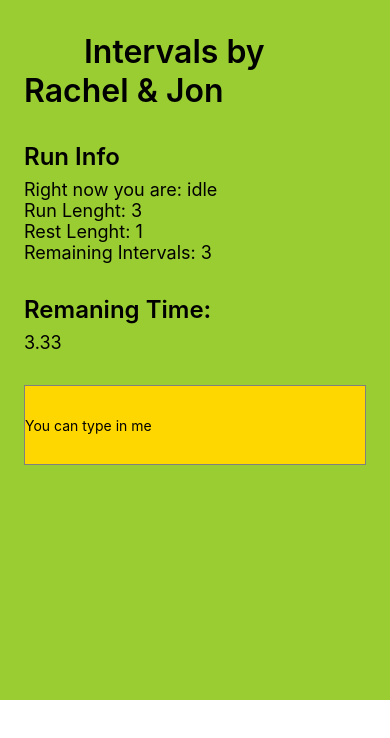
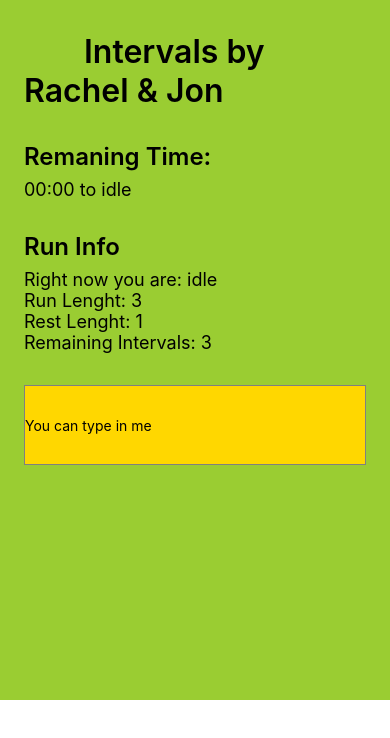
Before and after one commit to MustardJoe/IntervalsV2, a React Native app: screen / in a window 390 px wide. Shown: the top 738 px of the page. Built offline with nearby package versions, Linux system fonts and the light colour scheme; what react-native would draw is missing.

Commit message:
progess on countDownDisplay comp and internal app guts

```diff
--- a/App.js
+++ b/App.js
@@ -21,15 +21,39 @@ import {
 
 import {
   Colors,
-  ReloadInstructions,
 } from 'react-native/Libraries/NewAppScreen';
 
 import Header from './components/header/Header.js';
-import CountDownTimer from './components/countdowntimer/CountDownTimer.js';
+import CountDownDisplay from './components/countdowntimer/CountDownDisplay.js';
 import Dashboard from './components/dashboard/Dashboard.js';
 
-const App: () => React$Node = () => {
-  let fakeState = {
+const resetTimer = () => {
+  this.setState({
+    timerStart: 0,
+    timerTime: 0,
+  });
+};
+
+const startTimer = () => {
+  this.setState({
+    timerOn: true,
+    timerTime: this.state.timerTime,
+    timerStart: this.state.timerTime,
+  });
+  this.timer = setInterval(() => {
+    this.setState({
+      timerTime: Date.now() - this.state.timerStart,
+    });
+  }, 10);
+};
+
+const stopTimer = () => {
+  this.setState({ timerOn: false });
+  clearInterval(this.timer);
+};
+
+class App extends React.Component {
+  state = {
     lengthOfRun: 3,
     lengthOfRest: 1,
     totalNumbOfIntvls: 3,
@@ -38,6 +62,24 @@ const App: () => React$Node = () => {
     currentTime: '3:45:32',
     currentProcess: 'idle',
     nextProcess: 'run',
+    timerOn: false,
+    timerStart: 0,
+    timerTime: 0,
+  };
+
+  render() {
+    const { timerTime } = this.state;
+
+    let appTimerCurrentTime = {
+      centiseconds: ('0' + (Math.floor(timerTime / 10) % 100)).slice(-2),
+      seconds: ('0' + (Math.floor(timerTime / 1000) % 60)).slice(-2),
+      minutes: ('0' + (Math.floor(timerTime / 60000) % 60)).slice(-2),
+      hours: ('0' + Math.floor(timerTime / 3600000)).slice(-2),
+      rawAppState: {...this.state},
+      // centiseconds: 5,
+      // seconds: 7,
+      // minutes: 7,
+      // hours: 3,
     };
 
     return (
@@ -52,7 +94,6 @@ const App: () => React$Node = () => {
                   <Text style={styles.footer}>Engine: Hermes</Text>
                 </View>
               )}
-
             <View style={styles.body}>
 
               {/* Header */}
@@ -62,19 +103,22 @@ const App: () => React$Node = () => {
                 </Text>
               </View>
 
+              {/* CountDownDisplay */}
+              <View style={styles.sectionContainer}>
+                <Text style={styles.sectionTitle}>Remaning Time:</Text>
+                <Text style={styles.sectionDescription}>
+                  <CountDownDisplay
+                    timeToDisplay={appTimerCurrentTime}
+                    // rawState={this.state}
+                  />
+                </Text>
+              </View>
+
               {/* Dashboard */}
               <View style={styles.sectionContainer}>
                 <Text style={styles.sectionTitle}>Run Info</Text>
                 <Text style={styles.sectionDescription}>
-                <Dashboard fakeState={fakeState} />
-              </Text>
-            </View>
-
-            {/* CountDownTimer */}
-            <View style={styles.sectionContainer}>
-              <Text style={styles.sectionTitle}>Remaning Time:</Text>
-              <Text style={styles.sectionDescription}>
-                <CountDownTimer timeToDisplay={fakeState.countDownTimer} />
+                  <Dashboard fakeState={this.state} />
                 </Text>
               </View>
 
@@ -93,7 +137,8 @@ const App: () => React$Node = () => {
         </SafeAreaView>
       </>
     );
-};
+  }
+}
 
 const styles = StyleSheet.create({
   scrollView: {
--- /dev/null
+++ b/components/countdowntimer/CountDownDisplay.js
@@ -0,0 +1,22 @@
+import React from 'react';
+import {Text} from 'react-native';
+
+const CountDownDisplay = (props) => {
+  // const {timeToDisplay} = props.timeToDisplay;
+  console.log(props, 'hi');
+
+  return (
+    <>
+      <Text>
+        {props.timeToDisplay.minutes}:{props.timeToDisplay.seconds} to{' '}
+        {props.timeToDisplay.rawAppState.currentProcess}
+      </Text>
+    </>
+  );
+};
+
+// const CountDownTimer = () => {
+//   return <Text>time is here!</Text>;
+// };
+
+export default CountDownDisplay;
--- a/components/countdowntimer/CountDownTimer.js
+++ /dev/null
@@ -1,13 +0,0 @@
-import React from 'react';
-import {Text} from 'react-native';
-
-const CountDownTimer = (props) => {
-  return <Text>{props.timeToDisplay}</Text>;
-
-};
-
-// const CountDownTimer = () => {
-//   return <Text>time is here!</Text>;
-// };
-
-export default CountDownTimer;
```
Lines whose indentation alone changed are shown as unchanged.
